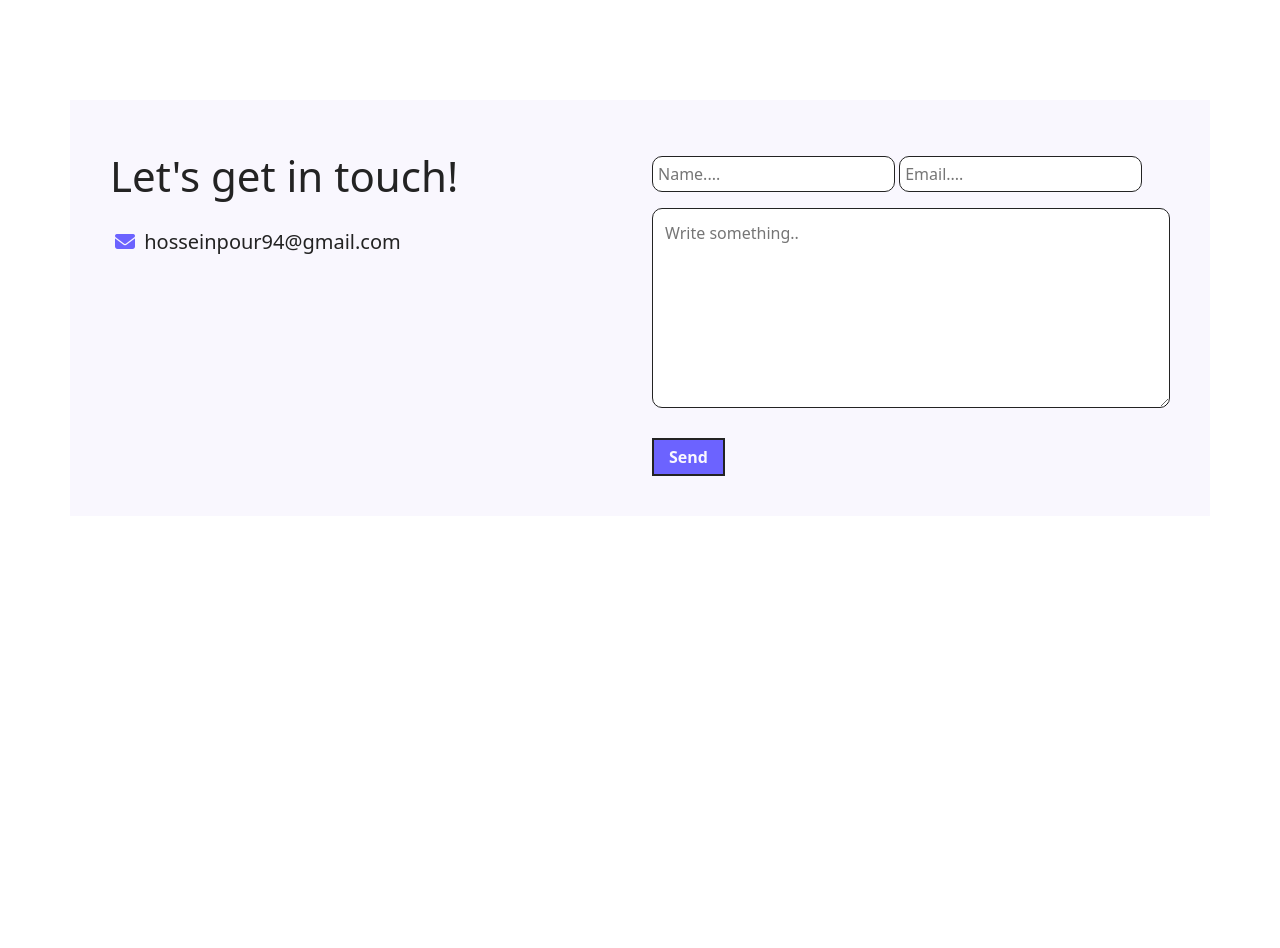
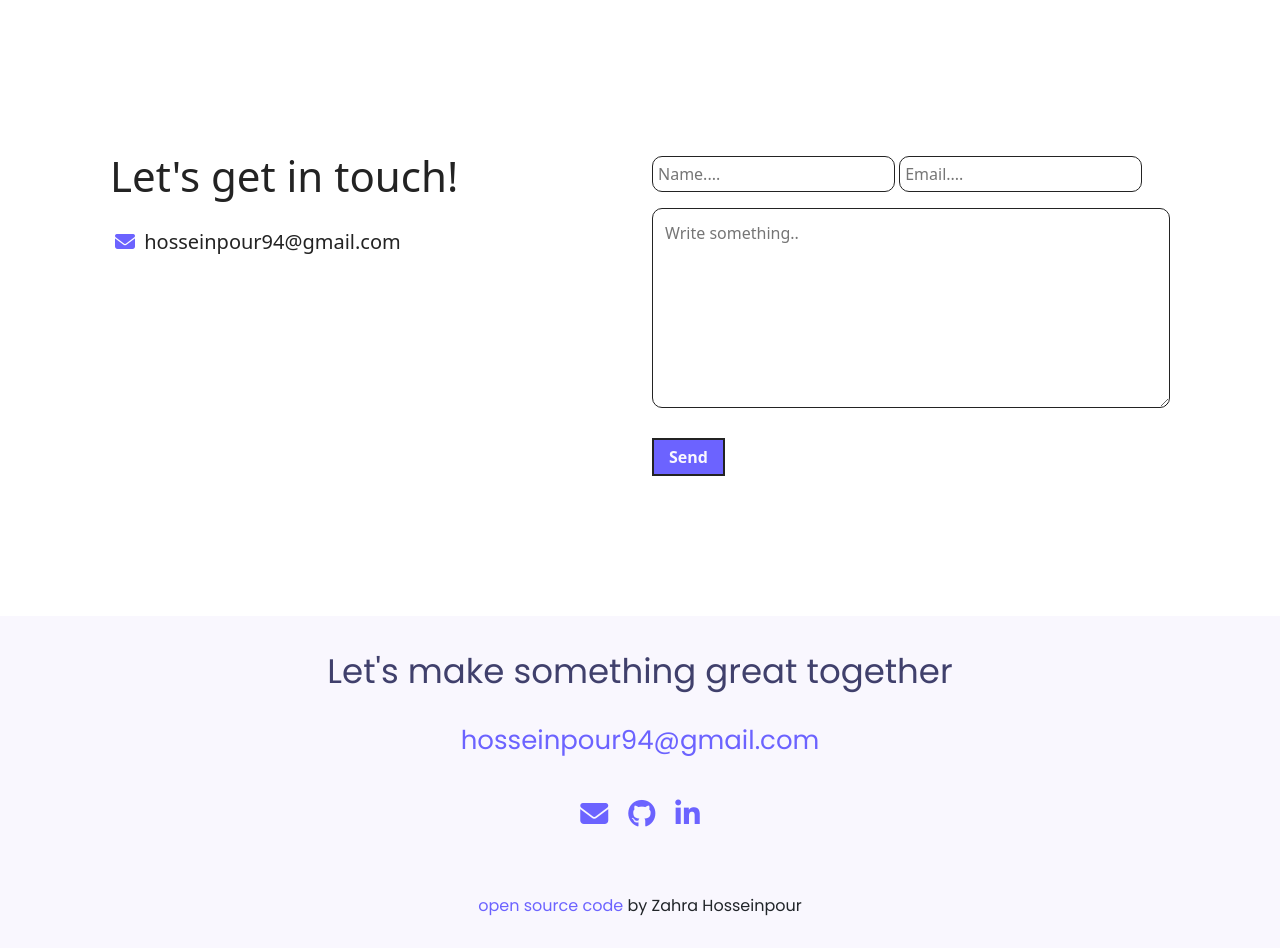
Before and after one commit to Z-Hp/my-portfolio, a plain HTML site: page contactme.html in a window 1280 px wide. Before the commit the page ends 800 px from the top, so only its background shows below. Drawn offline with nearby package versions, Linux system fonts and the light colour scheme.

Commit message:
Added Footer to other pages

```diff
--- a/contactme.html
+++ b/contactme.html
@@ -75,5 +75,33 @@
         </div>
       </div>
     </main>
+    <footer>
+      <p class="mb-4">Let's make something great together</p>
+      <div class="email mb-4">
+        <a href="mailto:hosseinpour94@gmail.com" target="_blank"
+          >hosseinpour94@gmail.com
+        </a>
+      </div>
+
+      <div class="d-flex justify-content-center social-media">
+        <a href="mailto:hosseinpour94@gmail.com" target="_blank"
+          ><i class="fa fa-envelope" aria-hidden="true"></i
+        ></a>
+        <a href="https://github.com/Z-Hp" target="_blank"
+          ><i class="fa-brands fa-github"></i
+        ></a>
+        <a
+          href="https://www.linkedin.com/in/zahra-hosseinpour-b673121a6/"
+          target="_blank"
+          ><i class="fa-brands fa-linkedin-in"></i
+        ></a>
+      </div>
+      <div class="mt-5">
+        <a href="https://github.com/Z-Hp/my-portfolio" target="_blank"
+          >open source code</a
+        >
+        <span> by Zahra Hosseinpour </span>
+      </div>
+    </footer>
   </body>
   </body>
--- a/styles.css
+++ b/styles.css
@@ -129,7 +129,6 @@ main {
 }
 .contact-container {
   padding: 40px;
-  background-color: var(--primary-color);
 }
 #subject {
   width: 100%;
@@ -247,6 +246,10 @@ footer p {
 }
 footer a {
   text-decoration: none;
+  color: var(--secondary-color);
+}
+footer a:hover {
+  color: #4f48bf;
 }
 .email {
   font-size: 26px;
```
Also changed, not shown: aboutme.html (+28 -0 lines), index.html (+1 -1 lines), mywork.html (+28 -0 lines).
